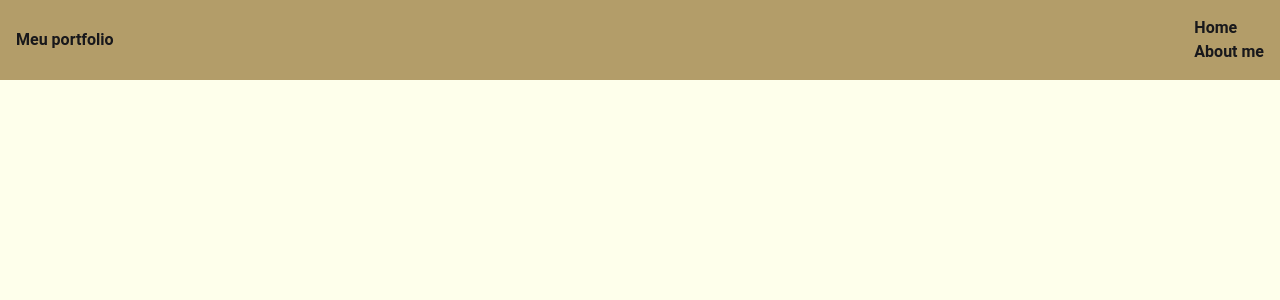
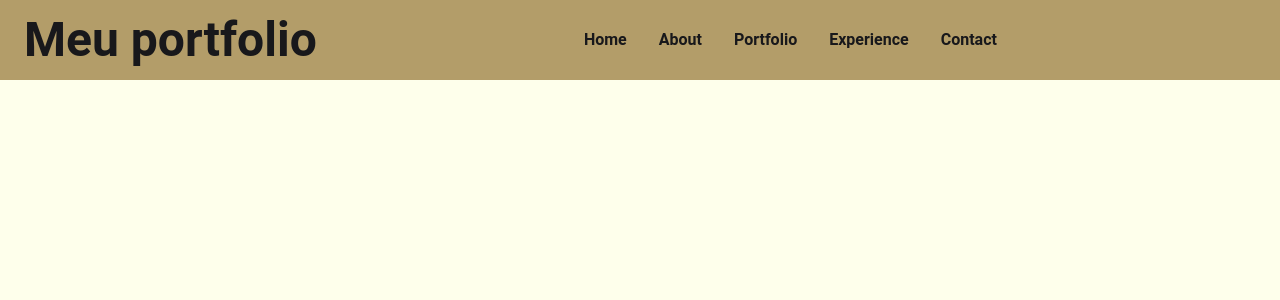
Before and after one commit to PauloRRRRR/https---github.com-PauloRRRRR-myPortfolio, a React (Vite) app: page / in a window 1280 px wide. Shown: the top 300 px of the page. Built offline with nearby package versions, Linux system fonts and the light colour scheme.

Commit message:
navBar component

```diff
--- a/src/components/navbar.tsx
+++ b/src/components/navbar.tsx
@@ -1,13 +1,67 @@
+import React, { useState } from 'react';
+import DensityMediumRoundedIcon from '@mui/icons-material/DensityMediumRounded';
+import CloseRoundedIcon from '@mui/icons-material/CloseRounded';
+
 export default function Navbar() {
+
+    const[nav, setNav] = useState(false);
+
+    const links = [
+        {
+            id: 1,
+            link: 'home'
+        },
+        {
+            id: 2,
+            link: 'about'
+        },
+        {
+            id: 3,
+            link: 'portfolio'
+        },
+        {
+            id: 4,
+            link: 'experience'
+        },
+        {
+            id: 5,
+            link: 'contact'
+        },
+    ]
+
     return(
         <div className="flex justify-between items-center w-full h-20 px-4 fixed bg-bege-300 font-bold text-zinc-900 ">
             <div>
-                <h1>Meu portfolio</h1>
+                <h1 className="text-5xl ml-2">Meu portfolio</h1>
             </div>
-            <ul className="">
-                <li>Home</li>
-                <li>About me</li>
+            <ul className="hidden md:flex">
+                {links.map(({ id, link}) => (
+                    <li
+                        key={id}
+                        className="px-4 capitalize cursor-pointer hover:scale-110 duration-200"
+                    >
+                        {link}
+                    </li>
+                ))}
             </ul>
+            <div>
+                <div onClick={() => setNav(!nav)} className='cursor-pointer pr-4 z-10 md:hidden'>
+                    {nav ? <CloseRoundedIcon/> : <DensityMediumRoundedIcon/> }
+                </div>
+
+                {nav && (
+                    <ul className='flex flex-col justify-center items-center  top-40 left-[8rem] absolute   bg-gradient-to-b '>
+                        {links.map(({ id, link}) => (
+                            <li
+                                key={id}
+                                className="capitalize px-4 py-6 cursor-pointer text-4xl"
+                            >
+                                {link}
+                            </li>
+                        ))}
+                    </ul>
+                )}
+            </div>
         </div>
     )
 }
```
Also changed, not shown: package.json (+7 -0 lines), 1 other file (tests, documents, lock files or other folders).
